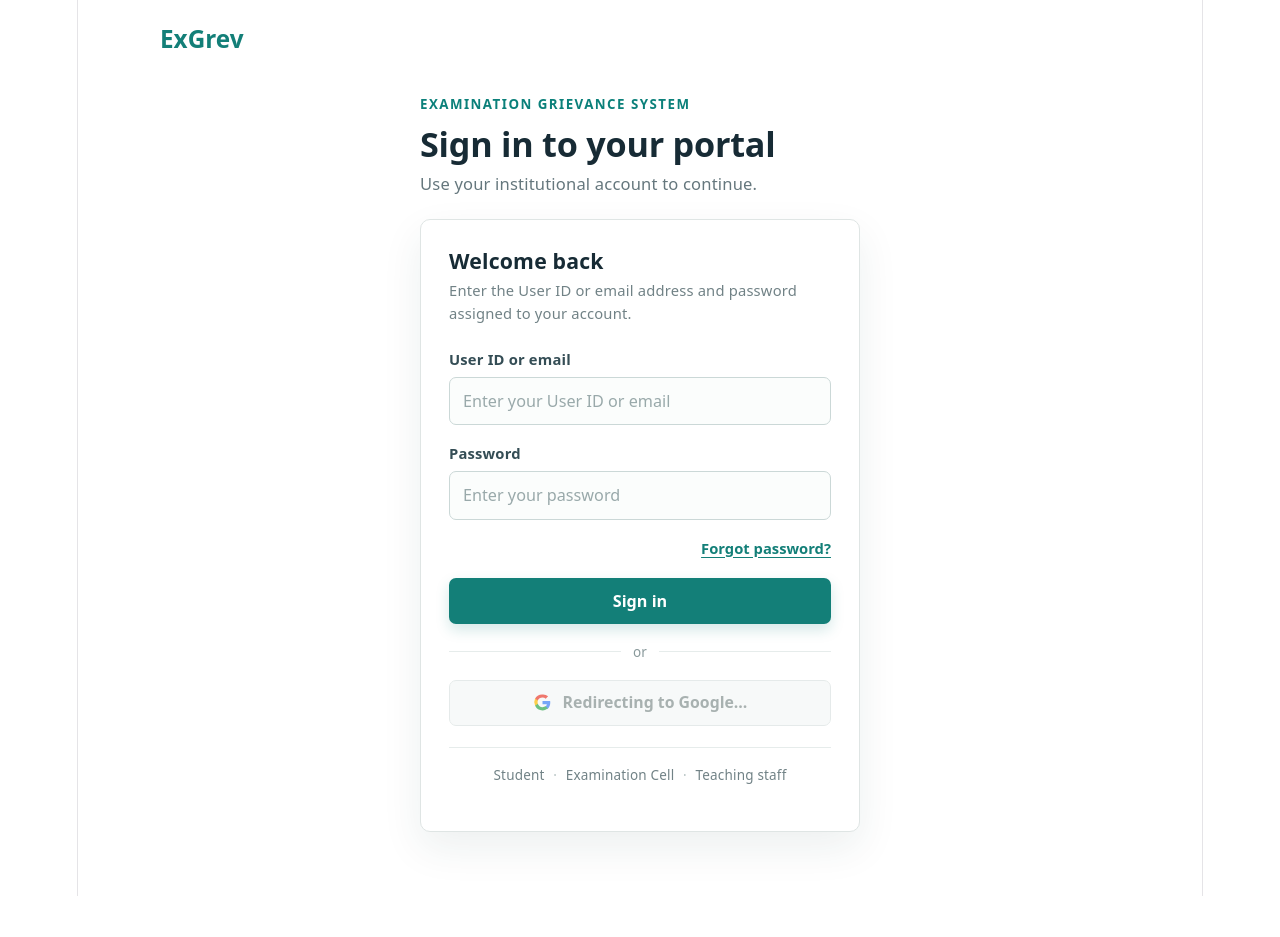
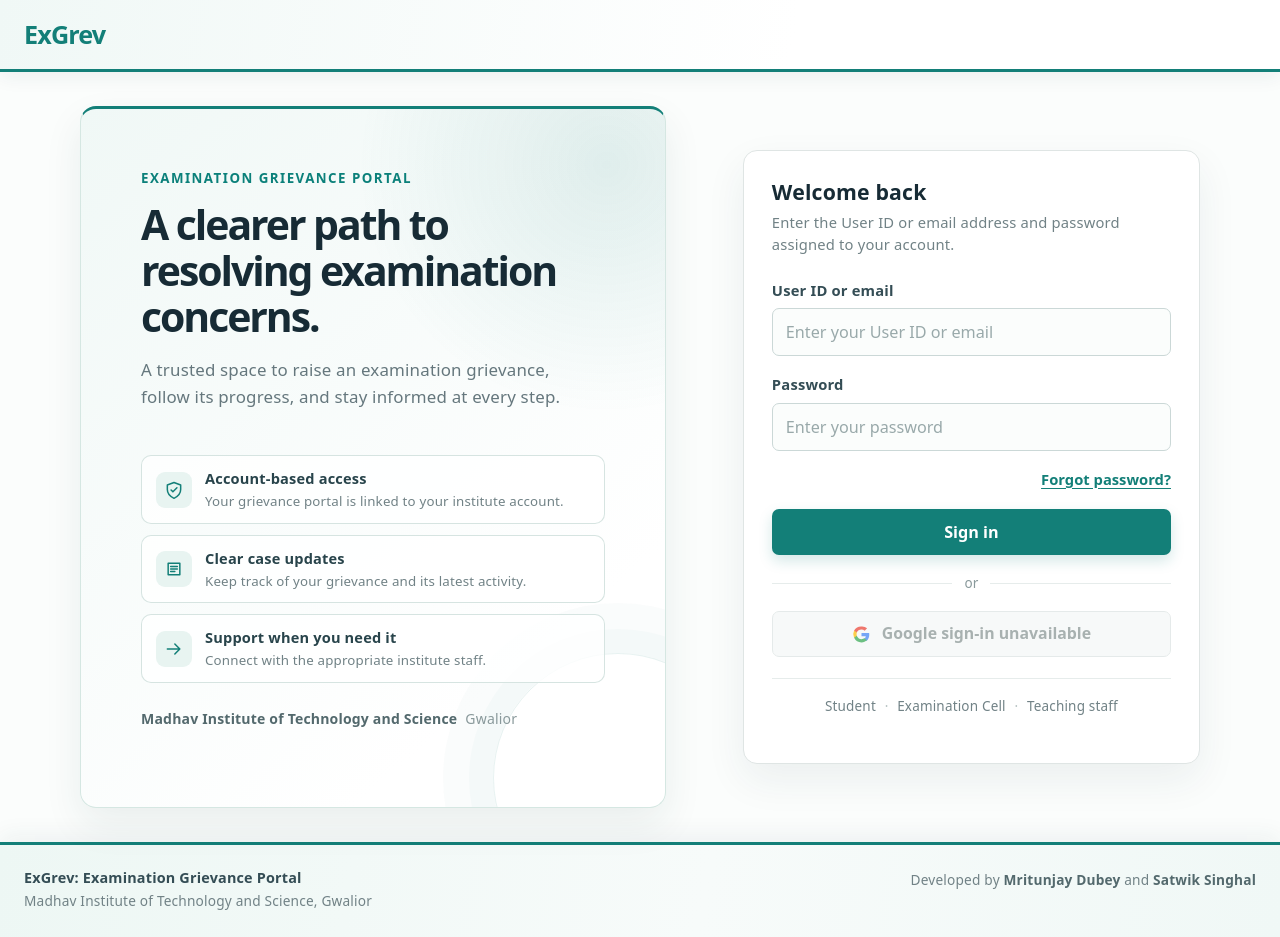
Before and after one commit to mritunjaydubey00/Examination-Grievance-System, a React (Vite) app in the folder exgrev/: page / in a window 1280 px wide. Before the commit the page ends 896 px from the top, so only its background shows below. Built offline with nearby package versions, Linux system fonts and the light colour scheme; no server answers.

Commit message:
Design Fixes: Made the design mobile friendly and professional

```diff
--- a/exgrev/src/App.css
+++ b/exgrev/src/App.css
@@ -164,9 +164,51 @@
   margin-bottom: 24px;
 }
 
-#root > .app-wordmark {
-  width: min(100% - 48px, 960px);
-  margin: 24px auto 0;
+.app-shell {
+  display: flex;
+  width: 100%;
+  max-width: 100%;
+  min-height: 100svh;
+  flex-direction: column;
+}
+
+.app-shell:not(.app-shell-auth) {
+  width: 100%;
+  max-width: 100%;
+  box-sizing: border-box;
+  background: #fbfdfc;
+}
+
+.app-shell-auth {
+  background: #fbfdfc;
+}
+
+.auth-page-header {
+  display: flex;
+  min-height: 72px;
+  box-sizing: border-box;
+  align-items: center;
+  padding: 14px max(24px, calc((100% - 1400px) / 2));
+  border-bottom: 3px solid #137f78;
+  background: linear-gradient(100deg, #f0f8f6 0%, #fff 62%);
+  box-shadow: 0 5px 18px rgba(28, 61, 65, 0.07);
+}
+
+.auth-page-brand {
+  color: #137f78;
+  font-size: 1.4rem;
+  font-weight: 800;
+  letter-spacing: -0.035em;
+}
+
+.app-shell > .app-wordmark {
+  width: 100%;
+  box-sizing: border-box;
+  margin: 0;
+  padding: 18px max(24px, calc((100% - 1400px) / 2));
+  border-bottom: 2px solid #137f78;
+  background: linear-gradient(100deg, #f0f8f6 0%, #fff 62%);
+  box-shadow: 0 5px 18px rgba(28, 61, 65, 0.07);
   color: #137f78;
   font-size: 1.35rem;
   font-weight: 750;
@@ -176,35 +218,190 @@
 }
 
 .login-page {
-  width: min(100% - 48px, 440px);
-  margin: 42px auto 64px;
+  display: grid;
+  width: min(100% - 48px, 1120px);
+  flex: 1;
+  grid-template-columns: minmax(0, 1fr) minmax(360px, 0.78fr);
+  align-items: center;
+  gap: clamp(32px, 6vw, 88px);
+  margin: 34px auto;
   text-align: left;
 }
 
 .login-intro {
-  margin-bottom: 22px;
+  position: relative;
+  display: flex;
+  min-height: 480px;
+  flex-direction: column;
+  justify-content: center;
+  overflow: hidden;
+  padding: clamp(34px, 5vw, 60px);
+  border: 1px solid #d5e7e2;
+  border-top: 3px solid #137f78;
+  border-radius: 16px;
+  background:
+    radial-gradient(circle at 90% 8%, rgba(19, 127, 120, 0.11), transparent 30%),
+    linear-gradient(140deg, #f0f8f6 0%, #fff 78%);
+  box-shadow: 0 16px 38px rgba(28, 61, 65, 0.08);
+}
+
+.login-intro::after {
+  position: absolute;
+  right: -78px;
+  bottom: -96px;
+  width: 250px;
+  height: 250px;
+  border: 1px solid rgba(19, 127, 120, 0.1);
+  border-radius: 50%;
+  box-shadow:
+    0 0 0 24px rgba(19, 127, 120, 0.025),
+    0 0 0 50px rgba(19, 127, 120, 0.02);
+  content: "";
+  pointer-events: none;
+}
+
+.login-intro > * {
+  position: relative;
+  z-index: 1;
+}
+
+.login-intro .eyebrow {
+  margin-bottom: 13px;
 }
 
 .login-intro h2 {
+  max-width: 540px;
   margin: 0;
   color: #172b35;
   font-family: var(--heading);
-  font-size: 1.9rem;
+  font-size: clamp(2rem, 3.2vw, 2.8rem);
+  font-weight: 720;
+  letter-spacing: -0.05em;
+  line-height: 1.12;
+}
+
+.login-intro-description {
+  max-width: 460px;
+  margin-top: 16px;
+  color: #65777d;
+  font-size: 0.94rem;
+  line-height: 1.65;
+}
+
+.login-feature-list {
+  display: grid;
+  gap: 11px;
+  margin-top: 26px;
+}
+
+.login-feature {
+  display: flex;
+  align-items: center;
+  gap: 13px;
+  padding: 12px 14px;
+  border: 1px solid rgba(204, 222, 218, 0.8);
+  border-radius: 10px;
+  background: rgba(255, 255, 255, 0.78);
+}
+
+.login-feature-icon {
+  display: grid;
+  width: 36px;
+  height: 36px;
+  flex: 0 0 36px;
+  place-items: center;
+  border-radius: 9px;
+  background: #e8f4f1;
+  color: #137f78;
+}
+
+.login-feature-icon svg {
+  width: 20px;
+  height: 20px;
+}
+
+.login-feature strong,
+.login-feature small {
+  display: block;
+}
+
+.login-feature strong {
+  color: #28444b;
+  font-size: 0.81rem;
+  font-weight: 750;
+}
+
+.login-feature small {
+  margin-top: 2px;
+  color: #718286;
+  font-size: 0.74rem;
+  line-height: 1.4;
+}
+
+.login-institute {
+  display: flex;
+  flex-wrap: wrap;
+  gap: 4px 8px;
+  margin-top: 25px;
+  color: #53696d;
+  font-size: 0.78rem;
   font-weight: 650;
 }
 
-.login-intro > p:last-child {
-  margin-top: 8px;
-  color: #65777d;
-  font-size: 0.92rem;
+.login-institute span {
+  color: #89999b;
+  font-weight: 500;
+}
+
+.login-content {
+  display: flex;
+  align-items: center;
+  width: 100%;
 }
 
 .login-panel {
+  width: 100%;
+  box-sizing: border-box;
   padding: 28px;
   border: 1px solid #dfe5e4;
-  border-radius: 10px;
+  border-radius: 14px;
   background: #fff;
-  box-shadow: 0 16px 40px rgba(28, 61, 65, 0.08);
+  box-shadow: 0 16px 40px rgba(28, 61, 65, 0.07);
+}
+
+.app-footer {
+  display: flex;
+  width: 100%;
+  box-sizing: border-box;
+  align-items: center;
+  justify-content: space-between;
+  gap: 20px;
+  margin: auto 0 0;
+  padding: 22px max(24px, calc((100% - 1400px) / 2)) 25px;
+  border-top: 3px solid #137f78;
+  background: linear-gradient(100deg, #edf7f4 0%, #f7fbfa 55%, #f0f8f6 100%);
+  box-shadow: 0 -7px 22px rgba(28, 61, 65, 0.06);
+  color: #718286;
+  font-size: 0.76rem;
+  text-align: left;
+}
+
+.app-footer-brand {
+  display: grid;
+  gap: 3px;
+}
+
+.app-footer-brand strong {
+  color: #344d55;
+  font-size: 0.8rem;
+}
+
+.app-footer-credit {
+  text-align: right;
+}
+
+.app-footer-credit strong {
+  color: #53696d;
 }
 
 .login-panel-heading {
@@ -505,18 +702,26 @@
 }
 
 .student-page {
-  width: min(100% - 48px, 960px);
-  margin: 0 auto 48px;
+  width: min(100% - 64px, 1440px);
+  margin: 0 auto 52px;
   text-align: left;
 }
 
 .student-header {
+  position: relative;
   display: flex;
   align-items: flex-end;
   justify-content: space-between;
   gap: 24px;
-  padding: 32px 0 28px;
-  border-bottom: 1px solid #dfe5e4;
+  margin: 22px 0 28px;
+  padding: 24px 28px;
+  border: 1px solid #d5e7e2;
+  border-top: 3px solid #137f78;
+  border-radius: 13px;
+  background:
+    radial-gradient(circle at 90% 0, rgba(19, 127, 120, 0.09), transparent 32%),
+    linear-gradient(110deg, #f0f8f6, #fff 72%);
+  box-shadow: 0 9px 26px rgba(28, 61, 65, 0.075);
 }
 
 .eyebrow {
@@ -636,6 +841,10 @@
   border: 1px solid rgba(11, 128, 122, 0.12);
   border-radius: 18px 18px 18px 6px;
   background: rgba(235, 247, 245, 0.34);
+}
+
+.student-history {
+  max-width: none;
 }
 
 .student-history .student-history-card::before {
@@ -854,7 +1063,9 @@
   .student-header {
     align-items: flex-start;
     flex-direction: column;
-    padding-top: 22px;
+    gap: 16px;
+    margin: 16px 0 22px;
+    padding: 20px 18px;
   }
 
   .student-header-actions {
@@ -879,4 +1090,62 @@
   .submit-button {
     width: 100%;
   }
+
+  .app-footer {
+    align-items: flex-start;
+    flex-direction: column;
+    gap: 10px;
+    padding: 18px 20px 20px;
+  }
+
+  .app-footer-credit {
+    text-align: left;
+  }
 }
+
+@media (max-width: 800px) {
+  .student-header {
+    align-items: flex-start;
+    flex-direction: column;
+    gap: 16px;
+  }
+
+  .student-header-actions {
+    width: 100%;
+    justify-content: flex-start;
+    flex-wrap: wrap;
+  }
+}
+
+@media (max-width: 900px), (orientation: portrait) {
+  .login-page {
+    display: flex;
+    width: min(100% - 36px, 480px);
+    justify-content: center;
+    margin: 24px auto;
+  }
+
+  .login-intro {
+    display: none;
+  }
+
+  .login-content {
+    padding: 0;
+  }
+}
+
+@media (max-width: 480px) {
+  .auth-page-header {
+    min-height: 62px;
+    padding-inline: 18px;
+  }
+
+  .login-page {
+    width: min(100% - 28px, 480px);
+    margin: 18px auto;
+  }
+
+  .login-panel {
+    padding: 24px 20px;
+  }
+}
--- a/exgrev/src/App.jsx
+++ b/exgrev/src/App.jsx
@@ -152,8 +152,8 @@ function App() {
   }
 
   return (
-    <>
-      <h1 className="app-wordmark">ExGrev</h1>
+    <div className={`app-shell${profile ? "" : " app-shell-auth"}`}>
+      {profile && <h1 className="app-wordmark">ExGrev</h1>}
       {!authChecked ? (
         <p className="auth-loading">Checking your session…</p>
       ) : passwordRecovery ? (
@@ -220,7 +220,17 @@ function App() {
           </button>
         </main>
       )}
-    </>
+      <footer className="app-footer">
+        <div className="app-footer-brand">
+          <strong>ExGrev: Examination Grievance Portal</strong>
+          <span>Madhav Institute of Technology and Science, Gwalior</span>
+        </div>
+        <p className="app-footer-credit">
+          Developed by <strong>Mritunjay Dubey</strong> and{" "}
+          <strong>Satwik Singhal</strong>
+        </p>
+      </footer>
+    </div>
   );
 }
 
--- a/exgrev/src/components/LogIn/GoogleLoginButton.jsx
+++ b/exgrev/src/components/LogIn/GoogleLoginButton.jsx
@@ -1,4 +1,4 @@
-function GoogleLoginButton({ onClick, disabled }) {
+function GoogleLoginButton({ onClick, disabled, available, busy }) {
   return (
     <button
       type="button"
@@ -29,7 +29,11 @@ function GoogleLoginButton({ onClick, disabled }) {
           d="M24 11.1c3.1 0 5.9 1.1 8.1 3.2l6-6A20 20 0 0 0 24 4 20.8 20.8 0 0 0 5.3 13.8l6.8 5.3c1.7-5 6.4-8 11.9-8Z"
         />
       </svg>
-      {disabled ? "Redirecting to Google…" : "Continue with Google"}
+      {busy
+        ? "Redirecting to Google…"
+        : available
+          ? "Continue with Google"
+          : "Google sign-in unavailable"}
     </button>
   );
 }
--- a/exgrev/src/components/LogIn/LoginForm.jsx
+++ b/exgrev/src/components/LogIn/LoginForm.jsx
@@ -73,6 +73,8 @@ function LoginForm({
       <GoogleLoginButton
         onClick={onGoogleSignIn}
         disabled={GOOGLE_LOGIN_DISABLED || busy}
+        available={!GOOGLE_LOGIN_DISABLED}
+        busy={busy && !GOOGLE_LOGIN_DISABLED}
       />
       <LoginAccountTypes />
     </section>
--- a/exgrev/src/components/LogIn/LoginIntro.jsx
+++ b/exgrev/src/components/LogIn/LoginIntro.jsx
@@ -1,9 +1,75 @@
 function LoginIntro() {
   return (
     <header className="login-intro">
-      <p className="eyebrow">Examination grievance system</p>
-      <h2>Sign in to your portal</h2>
-      <p>Use your institutional account to continue.</p>
+      <p className="eyebrow">Examination grievance portal</p>
+      <h2>A clearer path to resolving examination concerns.</h2>
+      <p className="login-intro-description">
+        A trusted space to raise an examination grievance, follow its progress,
+        and stay informed at every step.
+      </p>
+      <div className="login-feature-list">
+        <article className="login-feature">
+          <span className="login-feature-icon" aria-hidden="true">
+            <svg viewBox="0 0 24 24" fill="none">
+              <path
+                d="M12 3 20 6v5.5c0 5-3.3 8.3-8 10.5-4.7-2.2-8-5.5-8-10.5V6l8-3Z"
+                stroke="currentColor"
+                strokeWidth="1.8"
+                strokeLinejoin="round"
+              />
+              <path
+                d="m8.5 12 2.2 2.2 4.8-4.8"
+                stroke="currentColor"
+                strokeWidth="1.8"
+                strokeLinecap="round"
+                strokeLinejoin="round"
+              />
+            </svg>
+          </span>
+          <span>
+            <strong>Account-based access</strong>
+            <small>Your grievance portal is linked to your institute account.</small>
+          </span>
+        </article>
+        <article className="login-feature">
+          <span className="login-feature-icon" aria-hidden="true">
+            <svg viewBox="0 0 24 24" fill="none">
+              <path
+                d="M5 5h14v14H5zM8 9h8M8 12h8M8 15h5"
+                stroke="currentColor"
+                strokeWidth="1.8"
+                strokeLinecap="round"
+                strokeLinejoin="round"
+              />
+            </svg>
+          </span>
+          <span>
+            <strong>Clear case updates</strong>
+            <small>Keep track of your grievance and its latest activity.</small>
+          </span>
+        </article>
+        <article className="login-feature">
+          <span className="login-feature-icon" aria-hidden="true">
+            <svg viewBox="0 0 24 24" fill="none">
+              <path
+                d="M4 12h15m-6-6 6 6-6 6"
+                stroke="currentColor"
+                strokeWidth="1.8"
+                strokeLinecap="round"
+                strokeLinejoin="round"
+              />
+            </svg>
+          </span>
+          <span>
+            <strong>Support when you need it</strong>
+            <small>Connect with the appropriate institute staff.</small>
+          </span>
+        </article>
+      </div>
+      <p className="login-institute">
+        Madhav Institute of Technology and Science
+        <span>Gwalior</span>
+      </p>
     </header>
   );
 }
--- a/exgrev/src/index.css
+++ b/exgrev/src/index.css
@@ -55,11 +55,10 @@ body {
 }
 
 #root {
-  width: 1126px;
+  width: 100%;
   max-width: 100%;
   margin: 0 auto;
   text-align: center;
-  border-inline: 1px solid var(--border);
   min-height: 100svh;
   display: flex;
   flex-direction: column;
--- a/exgrev/src/pages/LogIn.jsx
+++ b/exgrev/src/pages/LogIn.jsx
@@ -87,8 +87,13 @@ function LogIn({ onLogin, authError = "", notice = "" }) {
   }
 
   return (
+    <>
+      <header className="auth-page-header">
+        <span className="auth-page-brand">ExGrev</span>
+      </header>
       <main className="login-page">
         <LoginIntro />
+        <div className="login-content">
           {showForgotPassword ? (
             <ForgotPassword onBack={() => setShowForgotPassword(false)} />
           ) : (
@@ -104,7 +109,9 @@ function LogIn({ onLogin, authError = "", notice = "" }) {
               busy={busy}
             />
           )}
+        </div>
       </main>
+    </>
   );
 }
 
```
Also changed, not shown: exgrev/src/pages/ExaminationCell.css (+15 -5 lines), exgrev/src/pages/GrievanceThread.css (+12 -2 lines). Lines whose indentation alone changed are shown as unchanged.
